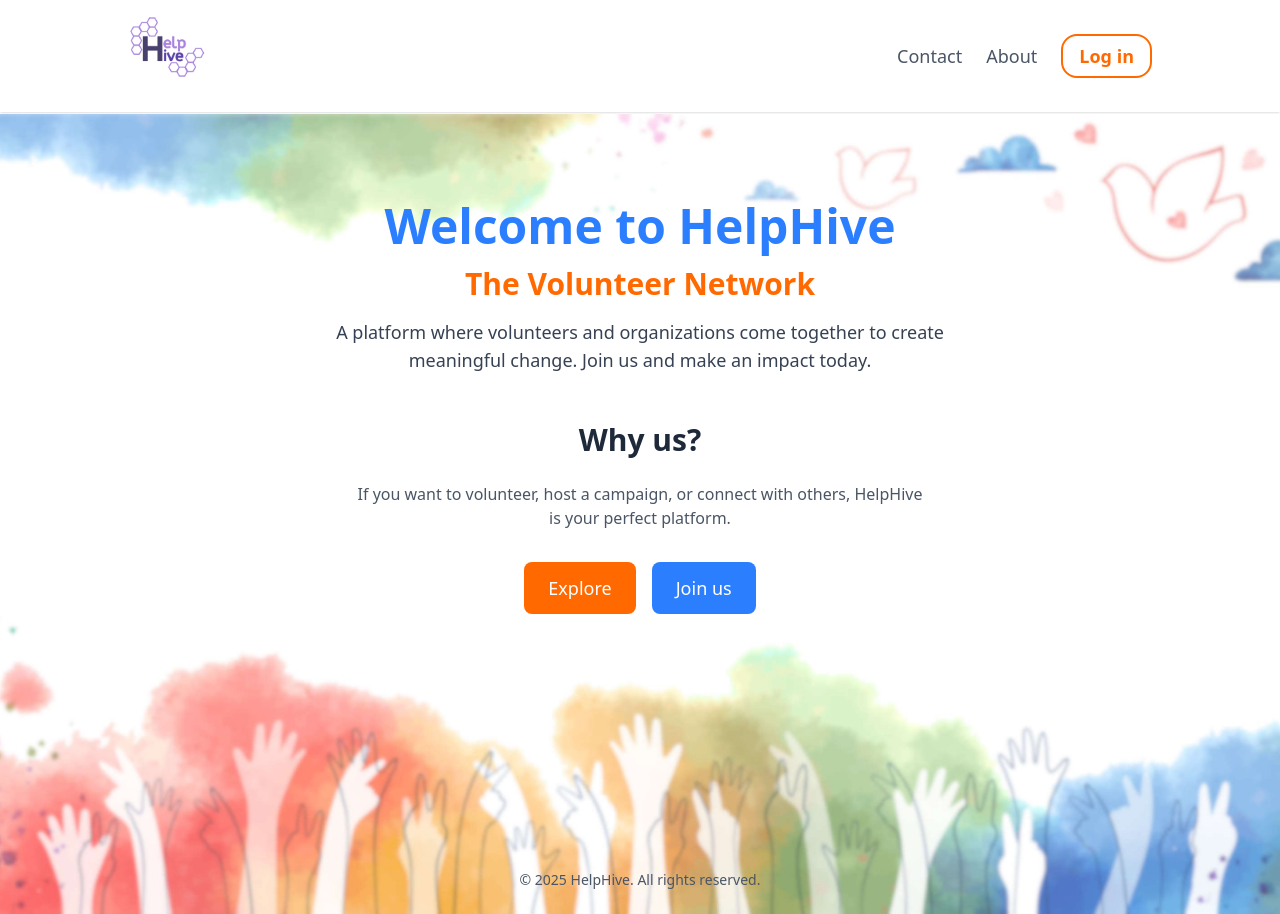
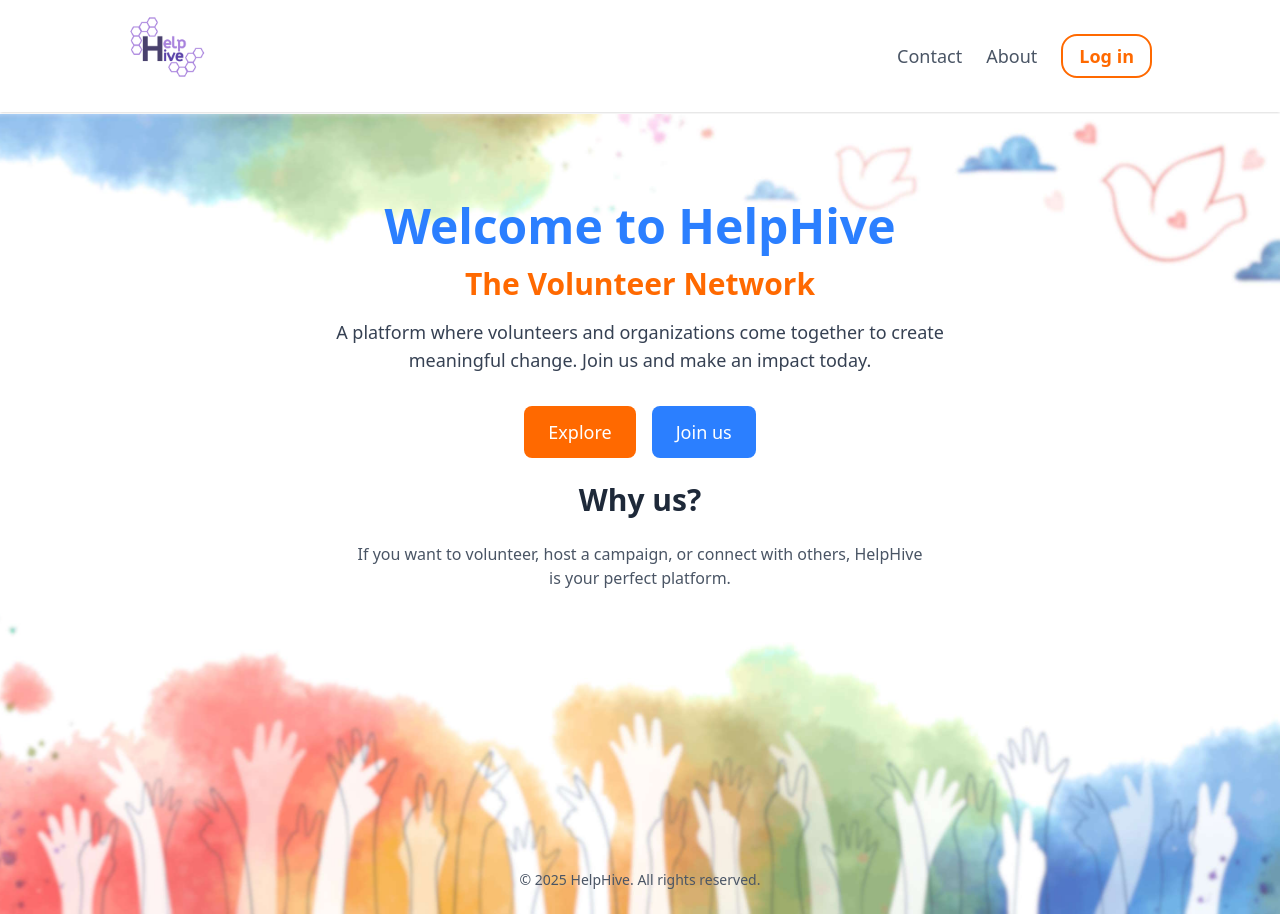
Before and after one commit to 3-knuckle-heads/HelpHive, a React (Vite) app in the folder FrontEnd/help-hive/: page / in a window 1280 px wide. Built offline with nearby package versions, Linux system fonts and the light colour scheme.

Commit message:
Home restructured for better clarity

```diff
--- a/FrontEnd/help-hive/src/pages/Home.jsx
+++ b/FrontEnd/help-hive/src/pages/Home.jsx
@@ -9,7 +9,7 @@ function Home() {
         backgroundImage: `url(${bgImage})`,
       }}
     >
-      <header className="text-center mb-12 mt-16">
+      <header className="text-center mb-8 mt-16">
         <h1 className="text-5xl font-bold text-blue-500 mb-4">
           Welcome to HelpHive
         </h1>
@@ -22,11 +22,6 @@ function Home() {
         </p>
       </header>
       <main className="text-center">
-        <h2 className="text-3xl font-semibold text-gray-800 mb-6">Why us?</h2>
-        <p className="text-gray-600 mb-8 max-w-xl">
-          If you want to volunteer, host a campaign, or connect with others,
-          HelpHive is your perfect platform.
-        </p>
         <div className="flex flex-col sm:flex-row justify-center space-y-4 sm:space-y-0 sm:space-x-4">
           <button className="bg-orange-500 text-white px-6 py-3 rounded-lg text-lg font-medium hover:bg-orange-600 transition">
             Explore
@@ -35,6 +30,13 @@ function Home() {
             Join us
           </button>
         </div>
+        <h2 className="text-3xl font-semibold text-gray-800 mb-6 mt-6">
+          Why us?
+        </h2>
+        <p className="text-gray-600 mb-8 max-w-xl">
+          If you want to volunteer, host a campaign, or connect with others,
+          HelpHive is your perfect platform.
+        </p>
       </main>
       <footer className="mt-auto text-center text-gray-600 text-sm">
         <p>&copy; 2025 HelpHive. All rights reserved.</p>
```
